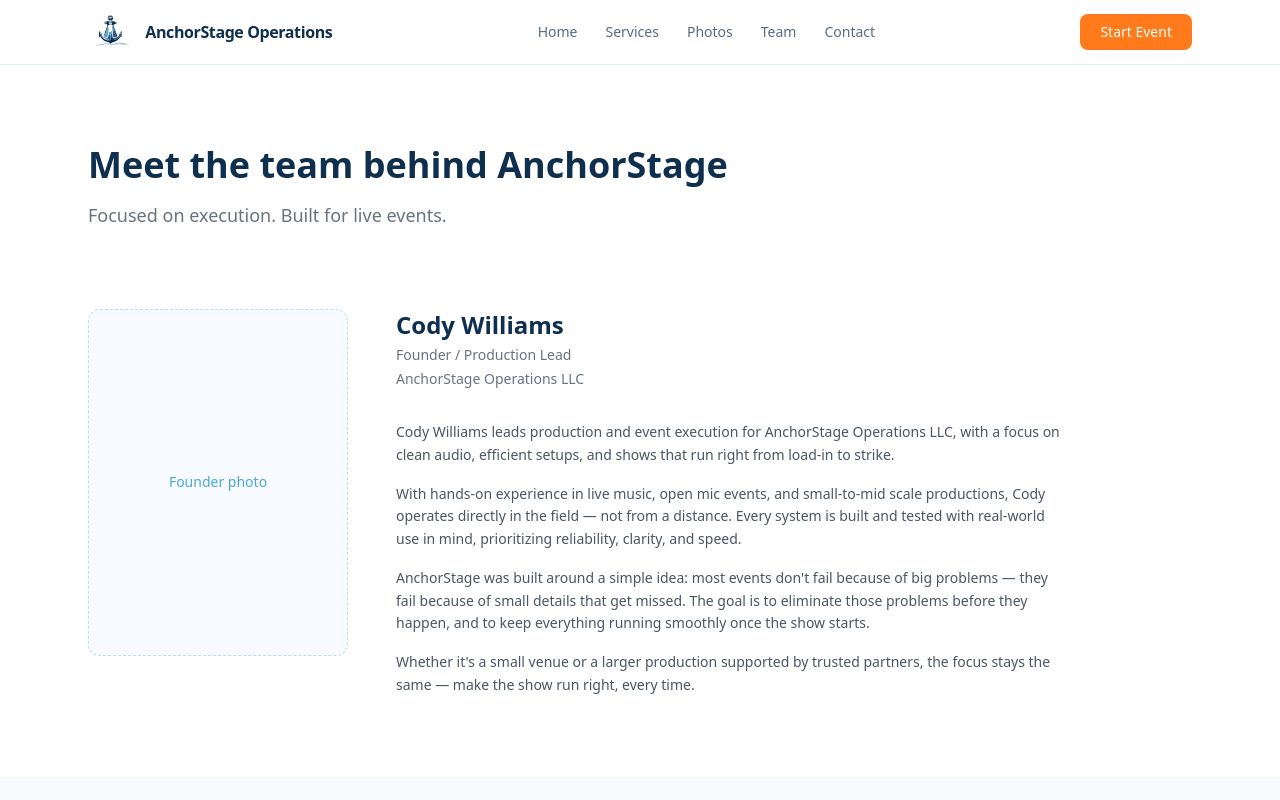
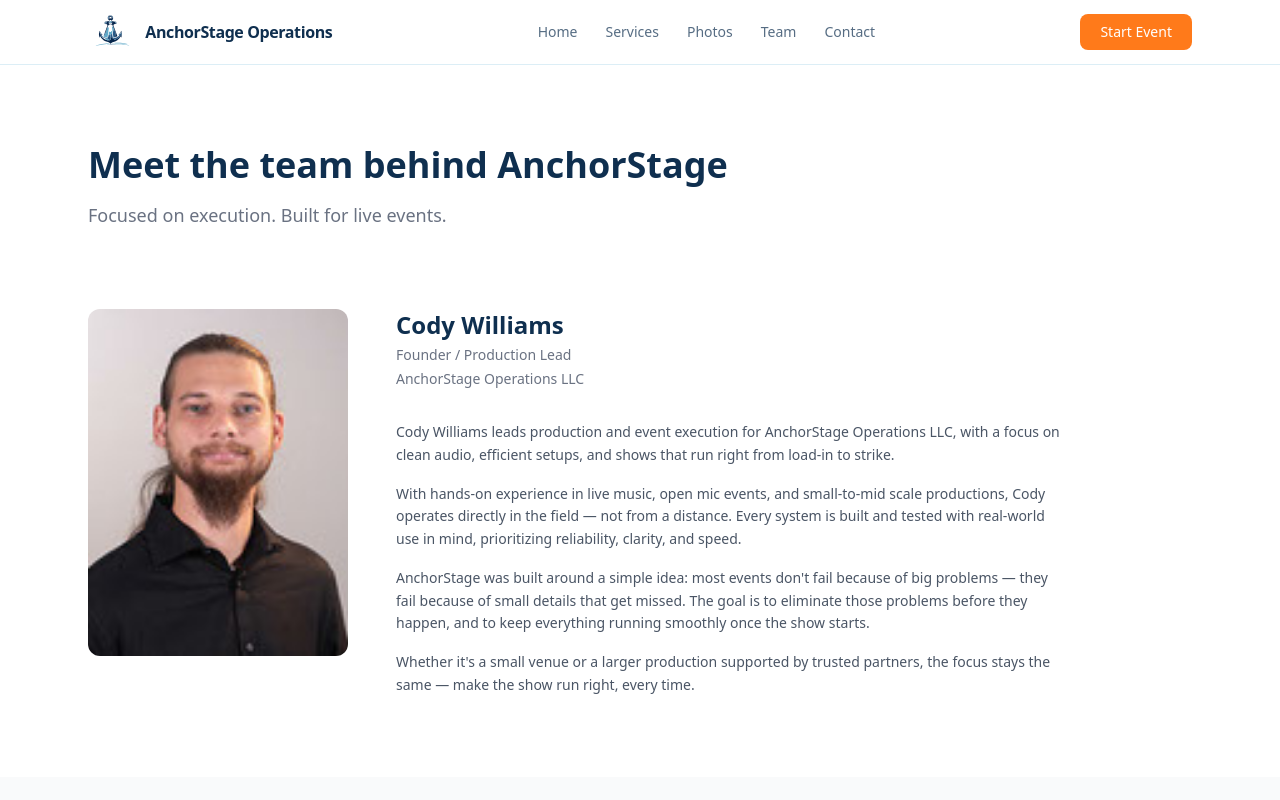
Before and after one commit to WilliamsC50/anchorstage-site, a Next.js app: page /team in a window 1280 px wide. Shown: the top 800 px of the page. Built offline with nearby package versions, Linux system fonts and the light colour scheme.

Commit message:
Add founder photo to Team page and update layout for improved presentation

```diff
--- a/app/(site)/team/page.tsx
+++ b/app/(site)/team/page.tsx
@@ -1,4 +1,5 @@
 import type { Metadata } from "next";
+import Image from "next/image";
 
 export const metadata: Metadata = {
   title: "Team — AnchorStage Operations LLC",
@@ -27,17 +28,15 @@
       <section className="max-w-6xl mx-auto px-6 pb-20">
         <div className="grid md:grid-cols-[260px_1fr] gap-12 items-start">
 
-          {/* Left: image placeholder */}
-          <div
-            className="rounded-xl flex items-center justify-center text-sm font-medium"
-            style={{
-              aspectRatio: "3 / 4",
-              backgroundColor: "var(--aso-bg)",
-              border: "1.5px dashed rgba(79,168,209,0.35)",
-              color: "var(--aso-blue)",
-            }}
-          >
-            Founder photo
+          {/* Left: founder photo */}
+          <div className="relative rounded-xl overflow-hidden" style={{ aspectRatio: "3 / 4" }}>
+            <Image
+              src="/images/Headshot.jpg"
+              alt="Cody Williams — Founder, AnchorStage Operations LLC"
+              fill
+              className="object-cover object-top"
+              sizes="260px"
+            />
           </div>
 
           {/* Right: identity + bio */}
```
Also changed, not shown: public/images/Headshot.jpg (added).
